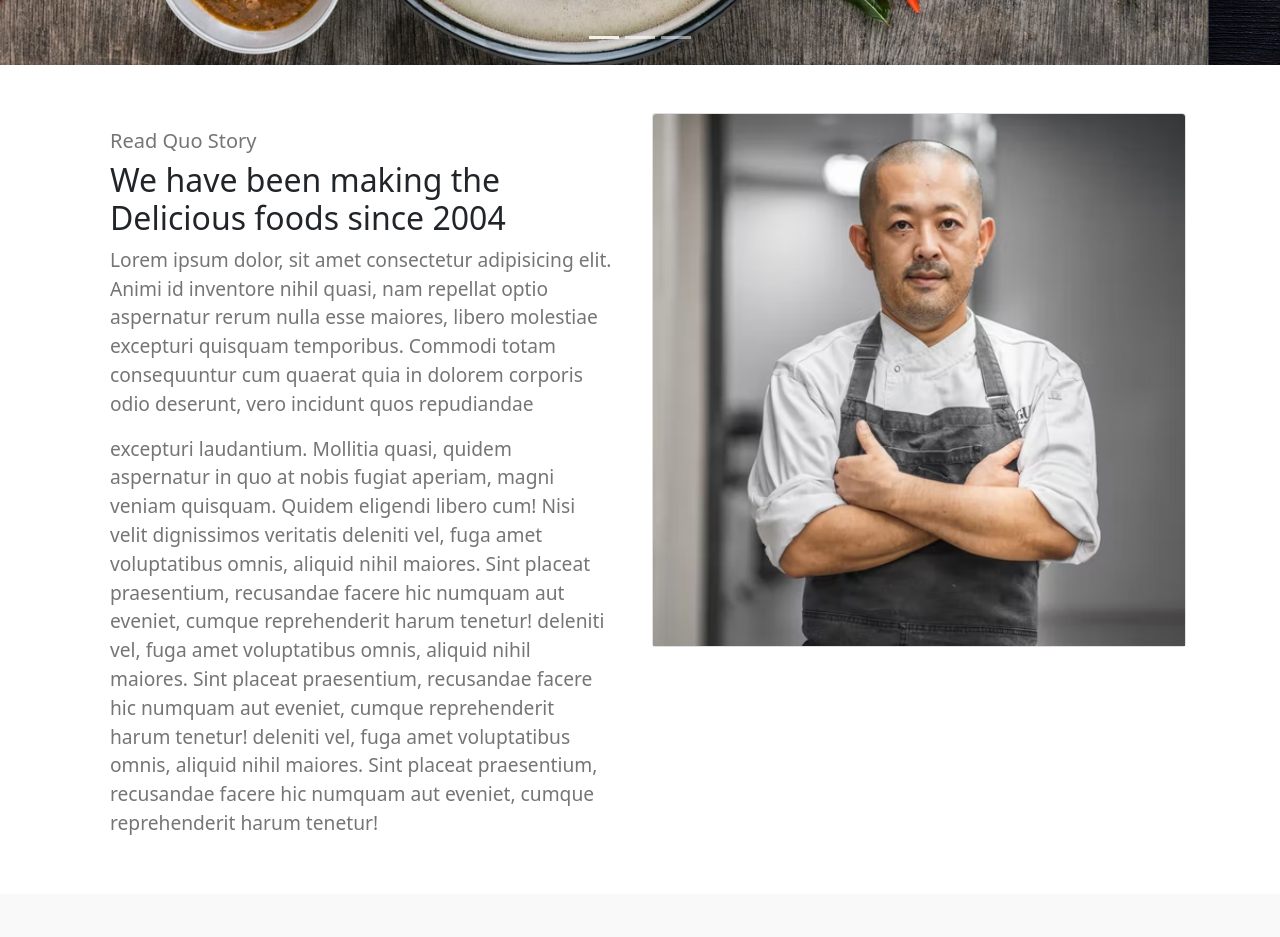
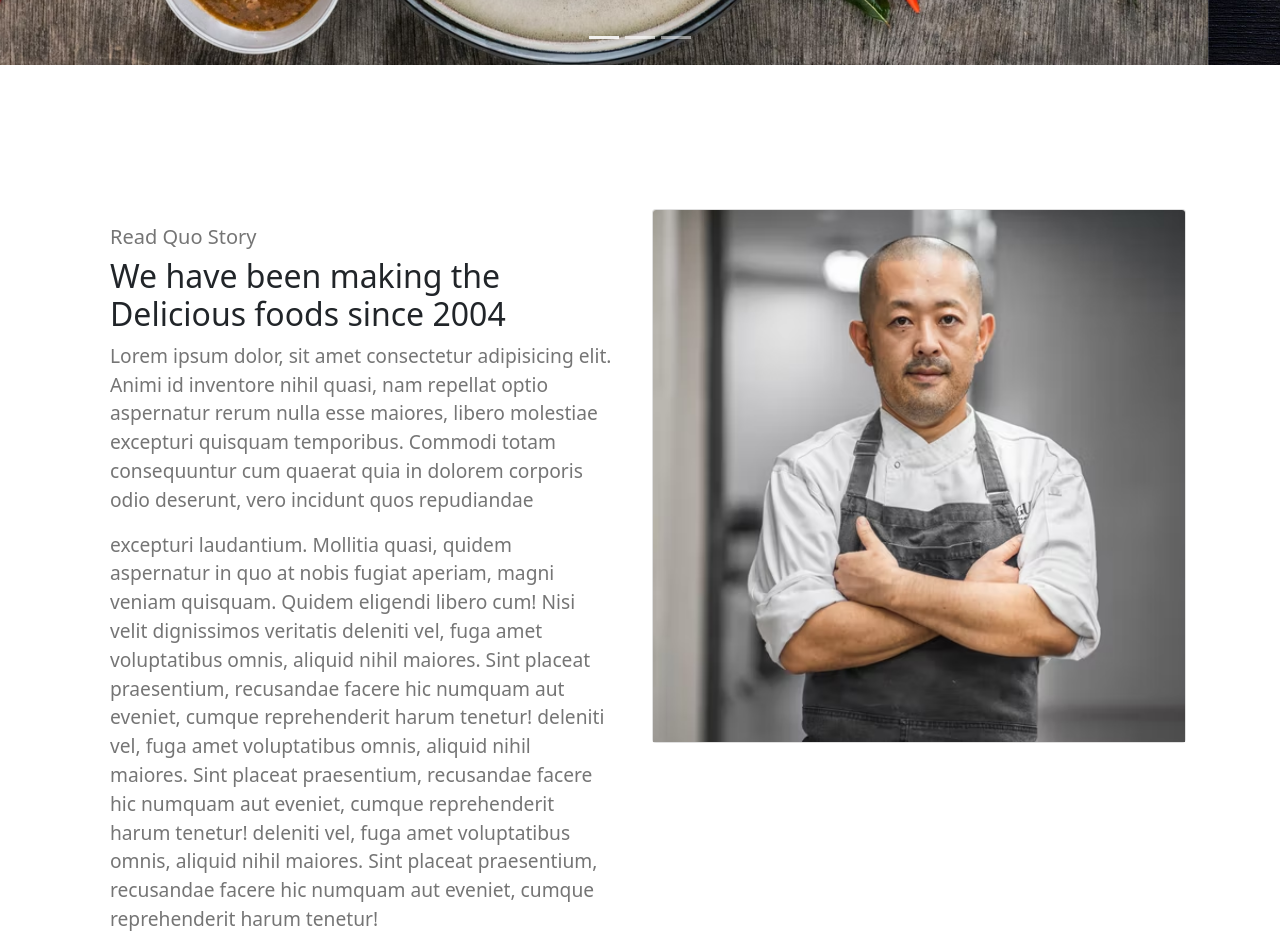
Before and after one commit to KamilWawrzynczuk/Restaurant-DCI, a website: page src/index.html in a window 1280 px wide. Shown: the part 735-1672 px from the top of the page. Drawn offline with nearby package versions, Linux system fonts and the light colour scheme.

Commit message:
mahboobi_section_updated

```diff
--- a/src/scss/style.scss
+++ b/src/scss/style.scss
@@ -120,7 +120,7 @@ nav {
 }
 
 .about-section {
-  padding: 0 6rem;
+  padding: 6rem 0;
 }
 .team-section {
   padding: 6rem 0;
```
Also changed, not shown: src/styles/style.css.
